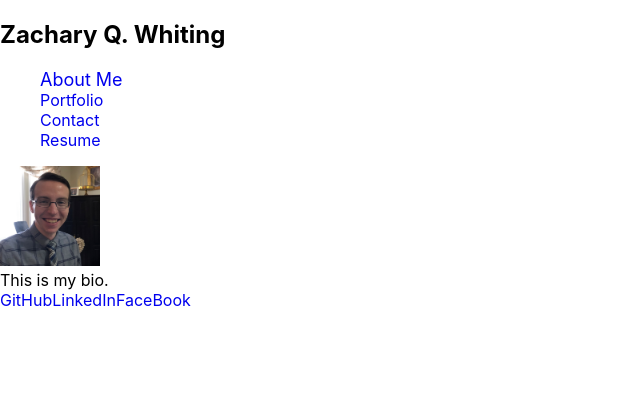
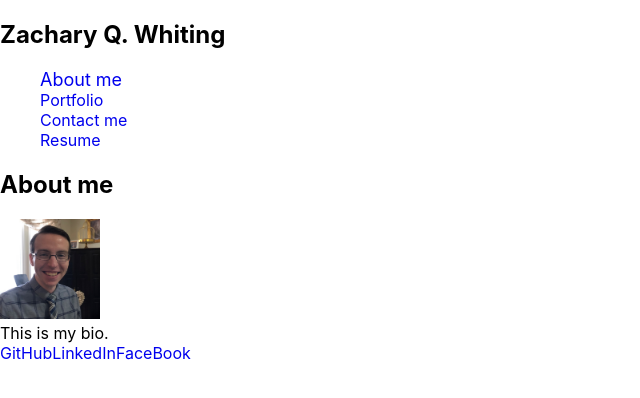
Before and after one commit to ZQWhiting/react-portfolio, a React (Create React App) app: page / in a window 1280 px wide. Shown: the top 398 px of the page, without its empty margins (0-640 px from the left). Built offline with nearby package versions, Linux system fonts and the light colour scheme.

Commit message:
added page titles

```diff
--- a/src/components/About/index.js
+++ b/src/components/About/index.js
@@ -5,6 +5,7 @@ import './style.css';
 function About() {
 	return (
 		<section>
+			<h2>About me</h2>
 			<div className='photo'>
 				<img src={photo} alt='Zachary Q. Whiting' />
 			</div>
--- a/src/components/Contact/index.js
+++ b/src/components/Contact/index.js
@@ -42,7 +42,7 @@ function ContactForm() {
 
 	return (
 		<section>
-			<h1 data-testid='contact-h1'>Contact me</h1>
+			<h2 data-testid='contact-h1'>Contact me</h2>
 			<form id='contact-form' onSubmit={handleSubmit}>
 				<div>
 					<label htmlFor='name'>Name:</label>
--- a/src/components/Navigation/index.js
+++ b/src/components/Navigation/index.js
@@ -4,9 +4,9 @@ import './style.css';
 function Navigation(props) {
 	const { selectedSection, setSelectedSection } = props;
 	const navLinks = [
-		{ name: 'About Me' },
+		{ name: 'About me' },
 		{ name: 'Portfolio' },
-		{ name: 'Contact' },
+		{ name: 'Contact me' },
 		{ name: 'Resume' },
 	];
 	return (
--- a/src/components/Portfolio/index.js
+++ b/src/components/Portfolio/index.js
@@ -29,6 +29,7 @@ function Portfolio() {
 	];
 	return (
 		<section>
+			<h2>Portfolio</h2>
 			{/* For Each project, render a Project component with a title, and image, and links to the deployed app and the repository*/}
 			{projects.map(({ title, image, deployed, repo }) => (
 				<Project
--- a/src/components/Resume/index.js
+++ b/src/components/Resume/index.js
@@ -11,10 +11,10 @@ function Resume() {
 	return (
 		<section>
 			{/* link to resume */}
-			<h2>Resume:</h2>
+			<h2>Resume</h2>
 			<a href='#Resume'>Resume</a>
 			{/* a list of developer's proficiencies */}
-			<h2>Proficiencies:</h2>
+			<h3>Proficiencies:</h3>
 			<ul>
 				{proficiencies.map(({ name }) => (
 					<li key={name}>{name}</li>
```
